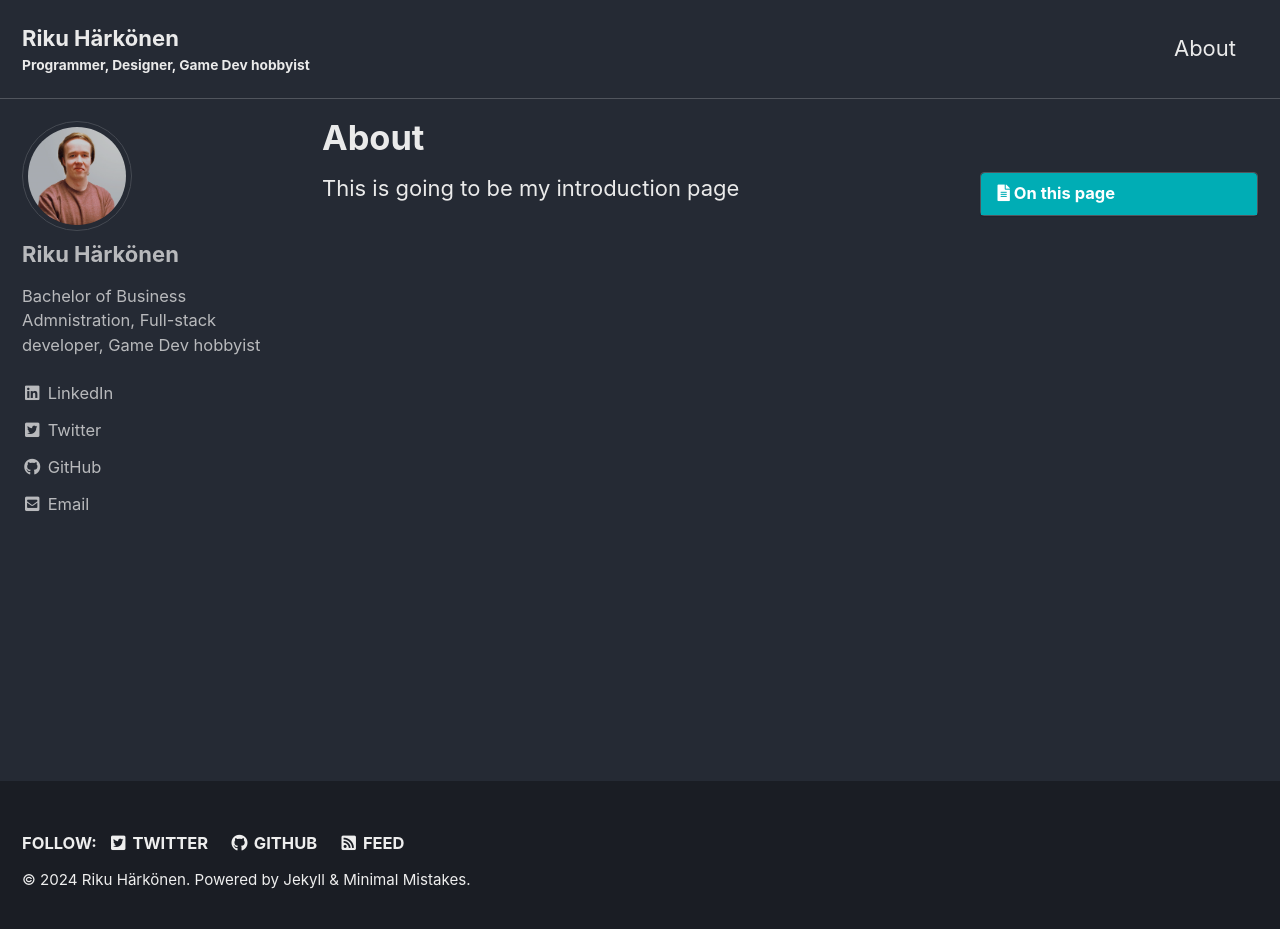
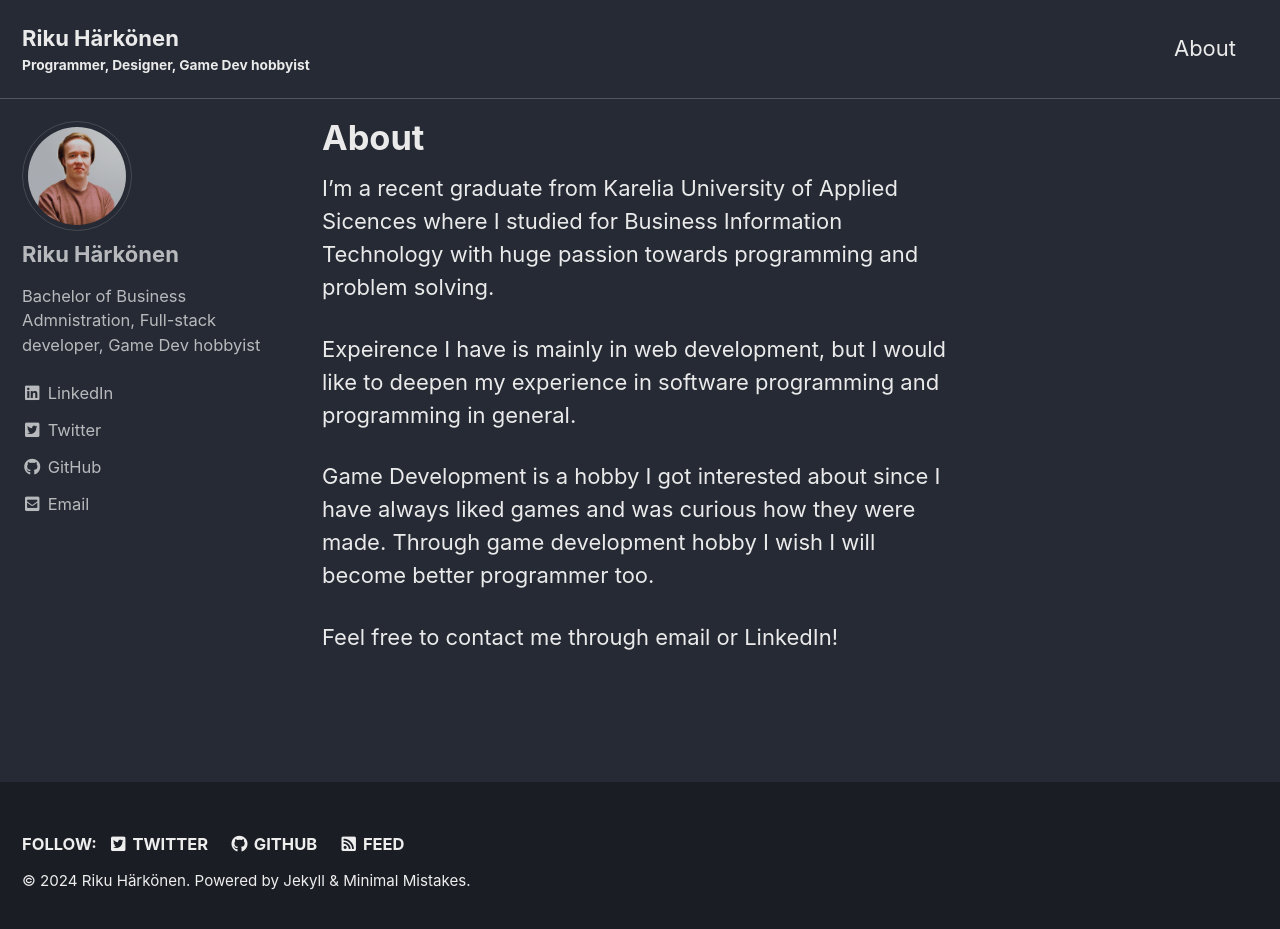
Before and after one commit to rikhurd/rikhurd.github.io, a Jekyll site: the page built from _pages/about.md, in a window 1280 px wide and 936 px high. Shown: the top 929 px of the window. Built offline with Jekyll 4.4.1, drawn with Linux system fonts in a browser that asks for light colours; cached includes are drawn as plain includes.

Commit message:
Update about.md

```diff
--- a/_pages/about.md
+++ b/_pages/about.md
@@ -1,10 +1,16 @@
 ---
 permalink: /about/
 title: "About"
-excerpt: "Minimal Mistakes is a flexible two-column Jekyll theme."
+# excerpt: "Minimal Mistakes is a flexible two-column Jekyll theme."
 layout: single
 
-toc: true
+toc: false
 ---
 
-This is going to be my introduction page
+I'm a recent graduate from Karelia University of Applied Sicences where I studied for Business Information Technology with huge passion towards programming and problem solving.
+
+Expeirence I have is mainly in web development, but I would like to deepen my experience in software programming and programming in general.
+
+Game Development is a hobby I got interested about since I have always liked games and was curious how they were made. Through game development hobby I wish I will become better programmer too.
+
+Feel free to contact me through email or LinkedIn!
```
